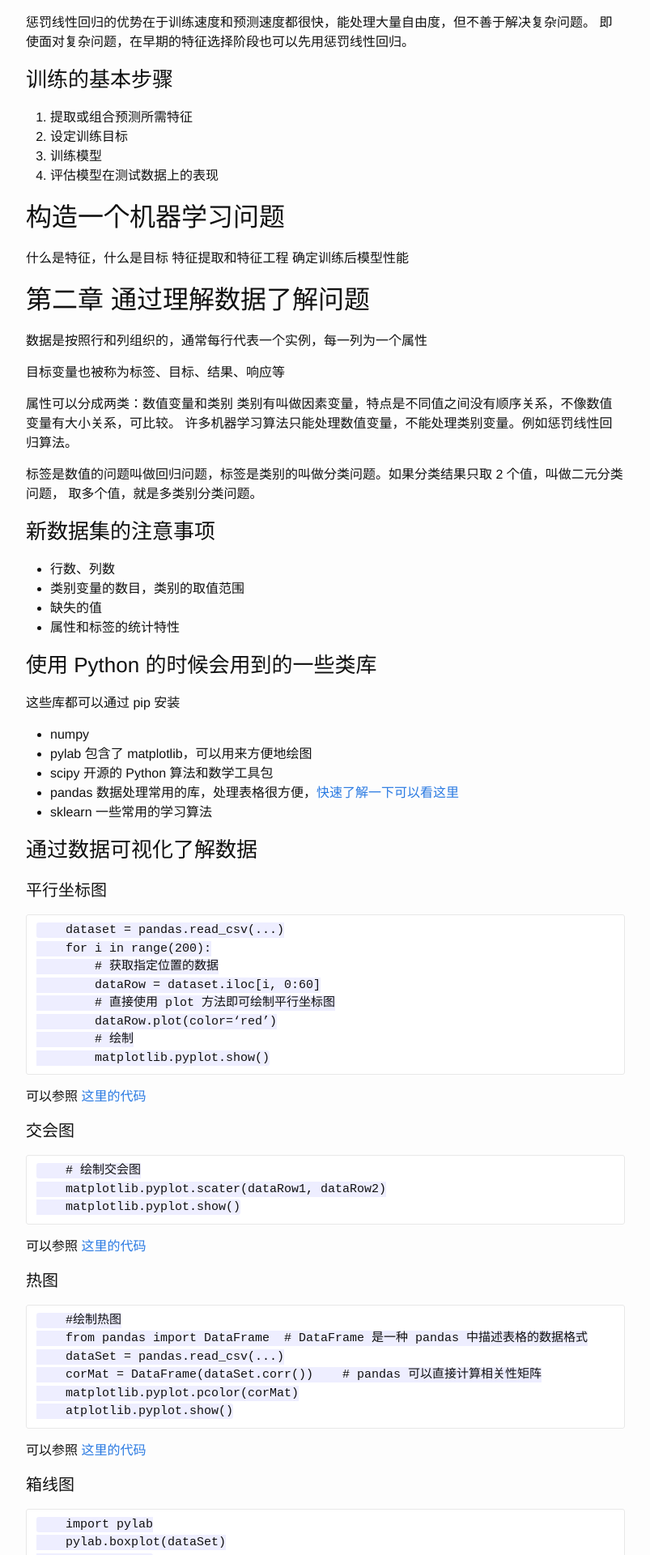
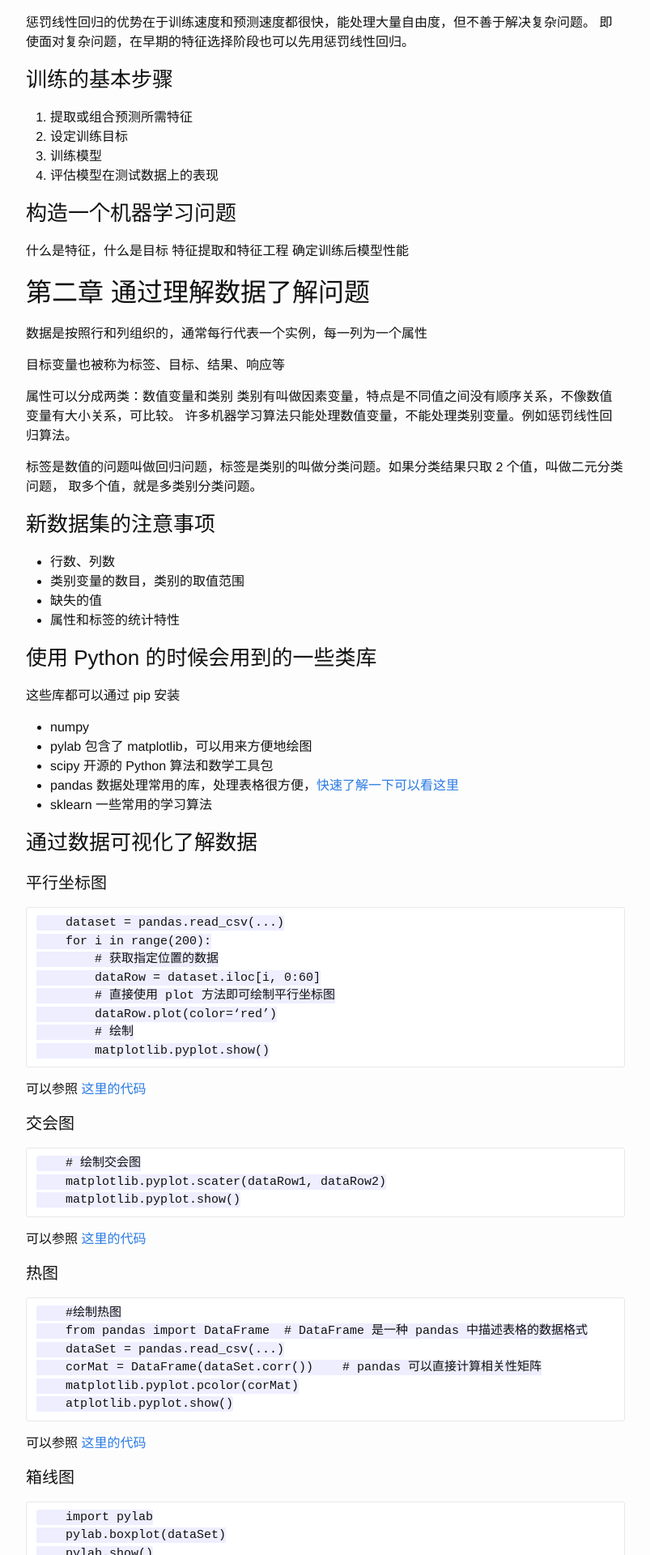
Before and after one commit to Crazydogs/Crazydogs.github.io, a Jekyll site: the page built from _posts/2017-02-15-python-机器学习-1.markdown, in a window 1280 px wide. Shown: the part 763-2683 px from the top of the page at 81% size, without its empty margins (238-1041 px from the left). Built offline with Jekyll 4.4.1, drawn with Linux system fonts in a browser that asks for light colours.

```diff
--- a/_posts/2017-02-15-python-机器学习-1.markdown
+++ b/_posts/2017-02-15-python-机器学习-1.markdown
@@ -35,7 +35,7 @@
 3. 训练模型
 4. 评估模型在测试数据上的表现
 
-## 构造一个机器学习问题
+### 构造一个机器学习问题
 什么是特征，什么是目标
 特征提取和特征工程
 确定训练后模型性能
```
